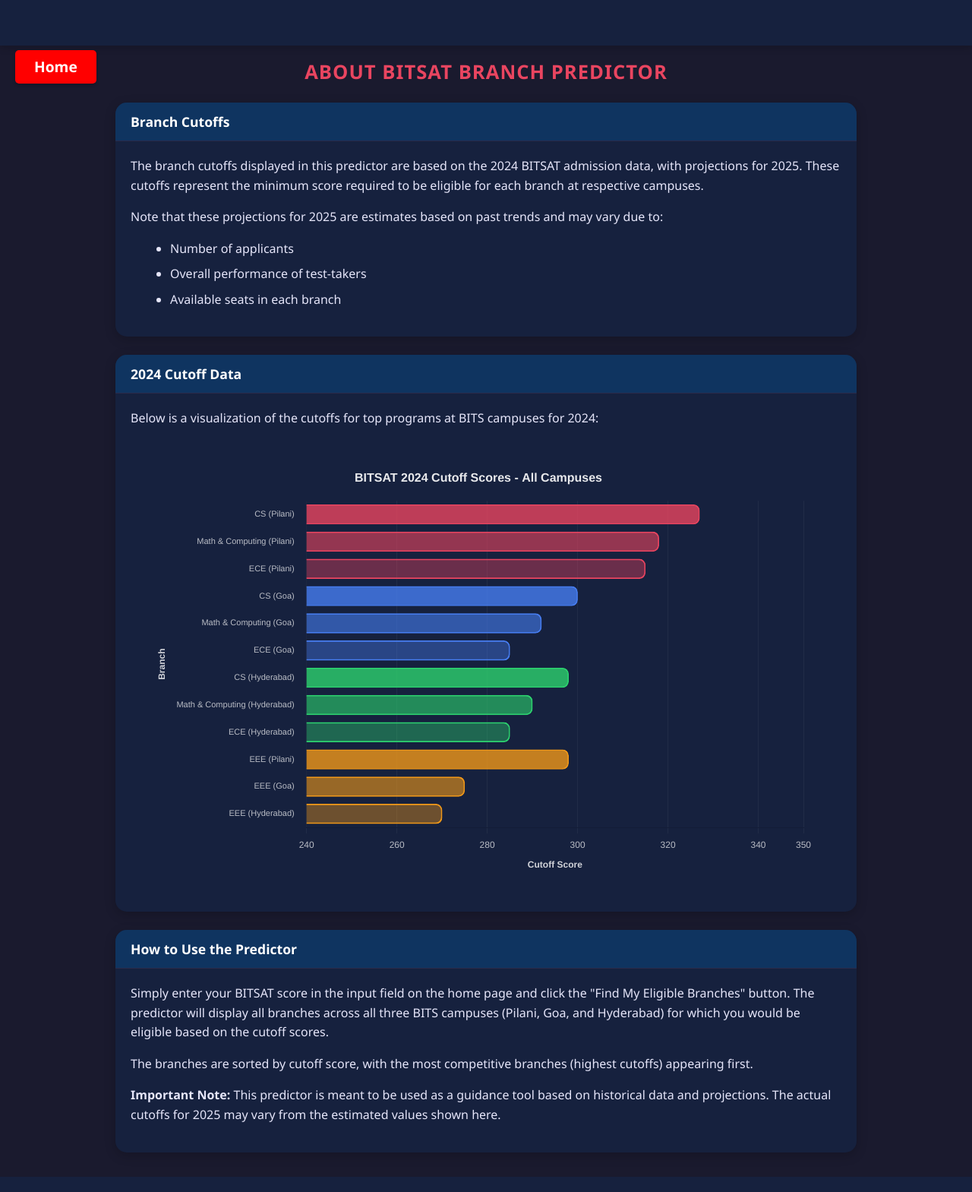
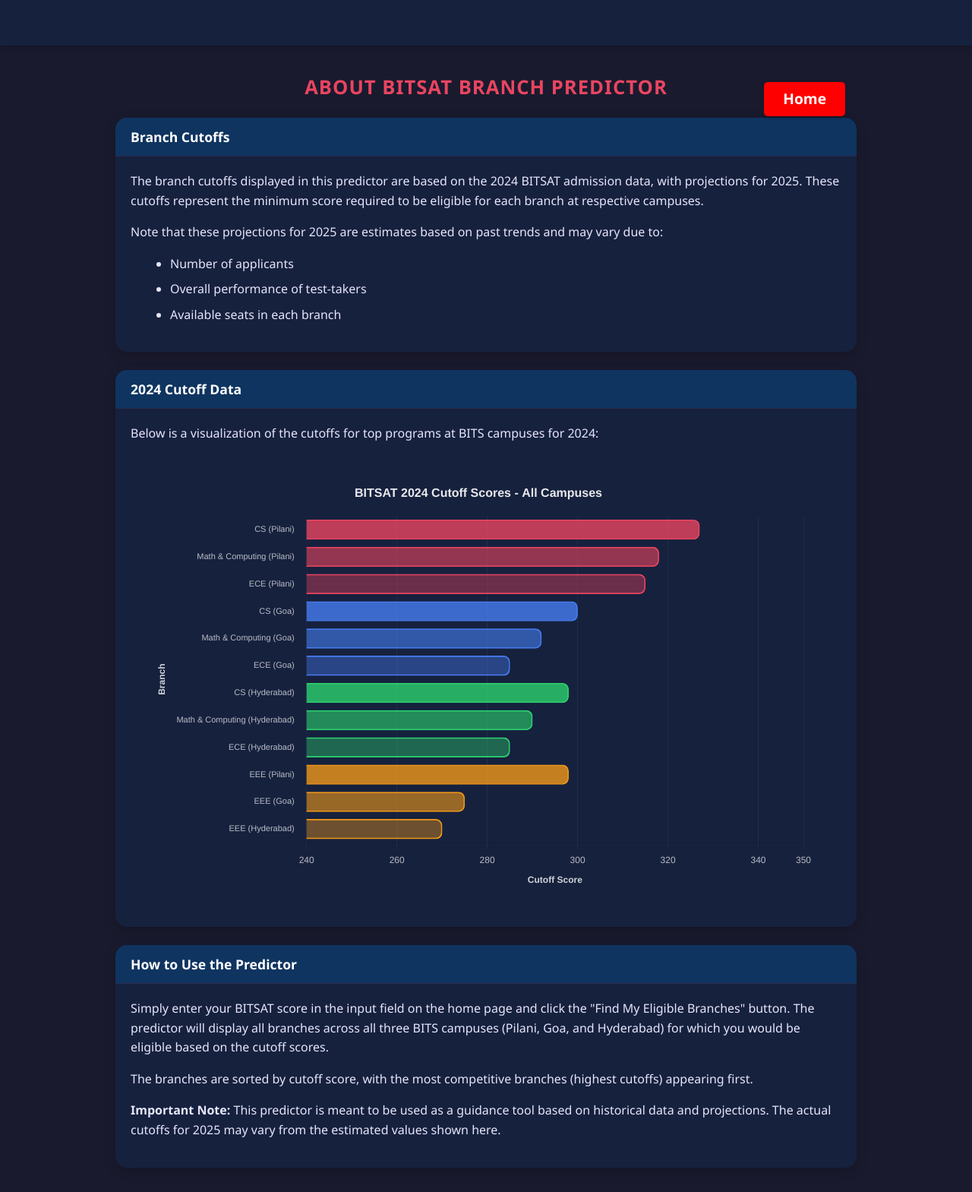
Before and after one commit to twistedwiz2222/bitsat-branch-predictor, a Flask app: page /about in a window 1280 px wide. Shown: the whole page at 76% size. Run offline with Flask 3, Linux system fonts and the light colour scheme.

Commit message:
Assistant checkpoint: Fixed Home button position and content overlap
Assistant generated file changes:
- templates/about.html: Fix Home button position and overlap with content, Fix navbar layout structure, Adjust container padding to prevent content overlap

---

User prompt:

fix this.

Replit-Commit-Author: Assistant
Replit-Commit-Session-Id: c4cab61d-ebfa-4536-a6ab-4f75948695ee

```diff
--- a/templates/about.html
+++ b/templates/about.html
@@ -15,7 +15,7 @@
         }
         .container {
             max-width: 1000px;
-            padding-top: 80px;
+            padding-top: 100px;
         }
         .card {
             background: #16213e;
@@ -60,8 +60,7 @@
             display: inline-block;
             background: #ff0000;
             box-shadow: 0 2px 4px rgba(0,0,0,0.2);
-            position: absolute;
-            left: 20px;
+            margin-right: 15px;
         }
         .nav-home:hover {
             color: #fff;
@@ -104,12 +103,15 @@
         }
         .nav-container {
             display: flex;
-            justify-content: space-between;
+            justify-content: flex-start;
             align-items: center;
             width: 100%;
         }
-        .title-placeholder {
-            width: 40px;
+        .main-title {
+            margin-left: 20px;
+            text-align: left;
+            color: #e94560;
+            font-weight: 600;
         }
     </style>
 </head>
```
